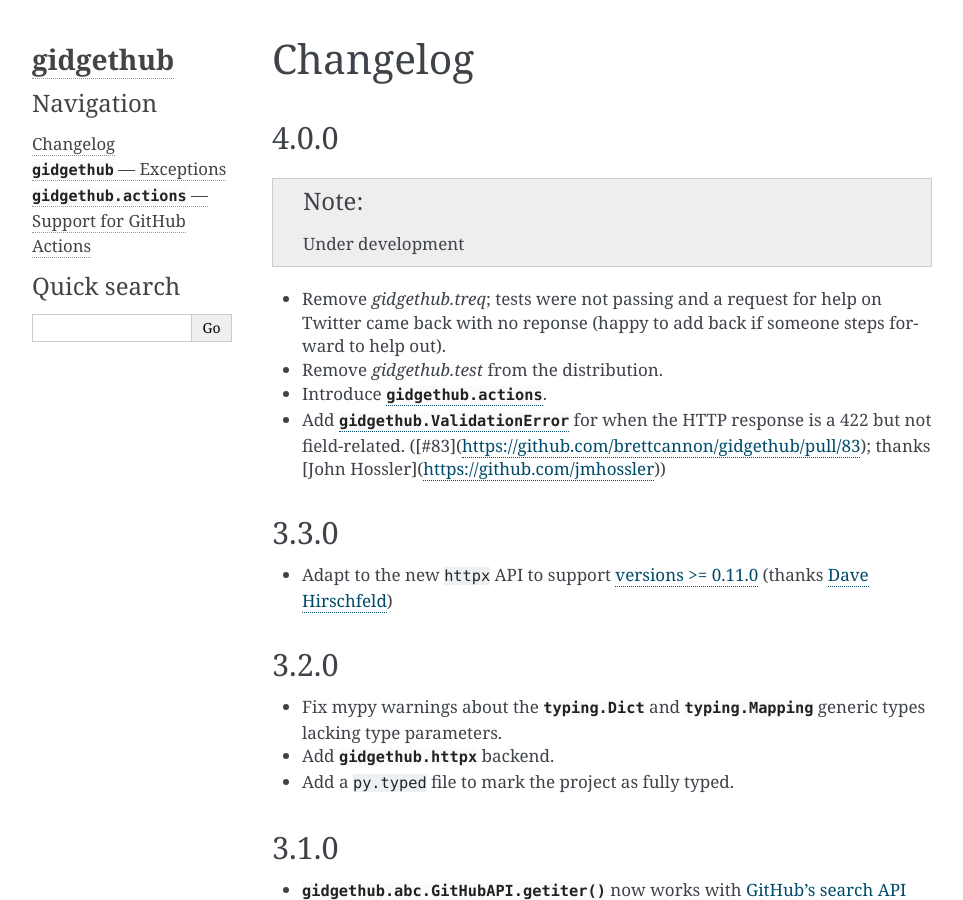
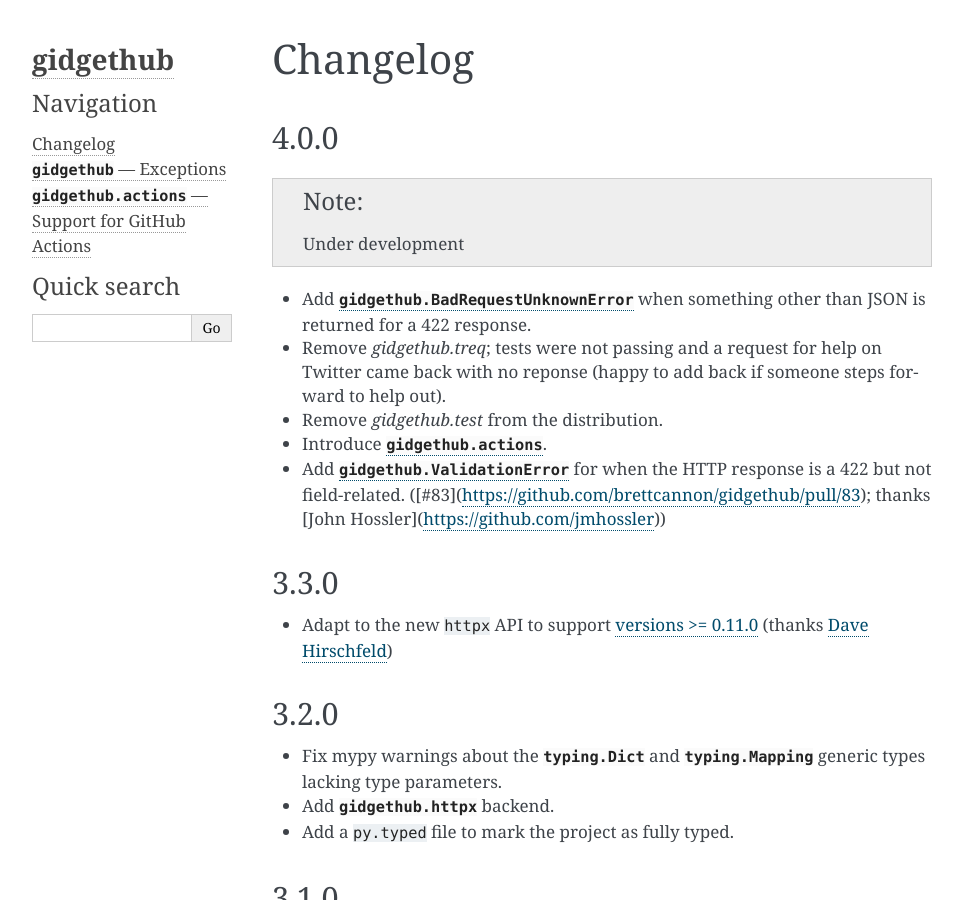
Before and after one commit to gidgethub/gidgethub, a Sphinx documentation site: the page built from docs/changelog.rst, in a window 1280 px wide and 900 px high. Shown: the whole window, without its empty margins (148-1111 px from the left). Built offline with Sphinx 7.4.7, drawn with Linux system fonts in a browser that asks for light colours; pages that are not in the unit, such as notebooks, are missing from menus.

Commit message:
Add changelog entry

```diff
--- a/docs/changelog.rst
+++ b/docs/changelog.rst
@@ -7,6 +7,8 @@
 .. note::
    Under development
 
+- Add :exc:`gidgethub.BadRequestUnknownError` when something other than JSON is
+  returned for a 422 response.
 - Remove `gidgethub.treq`; tests were not passing and a request for help on
   Twitter came back with no reponse (happy to add back if someone steps forward
   to help out).
```
